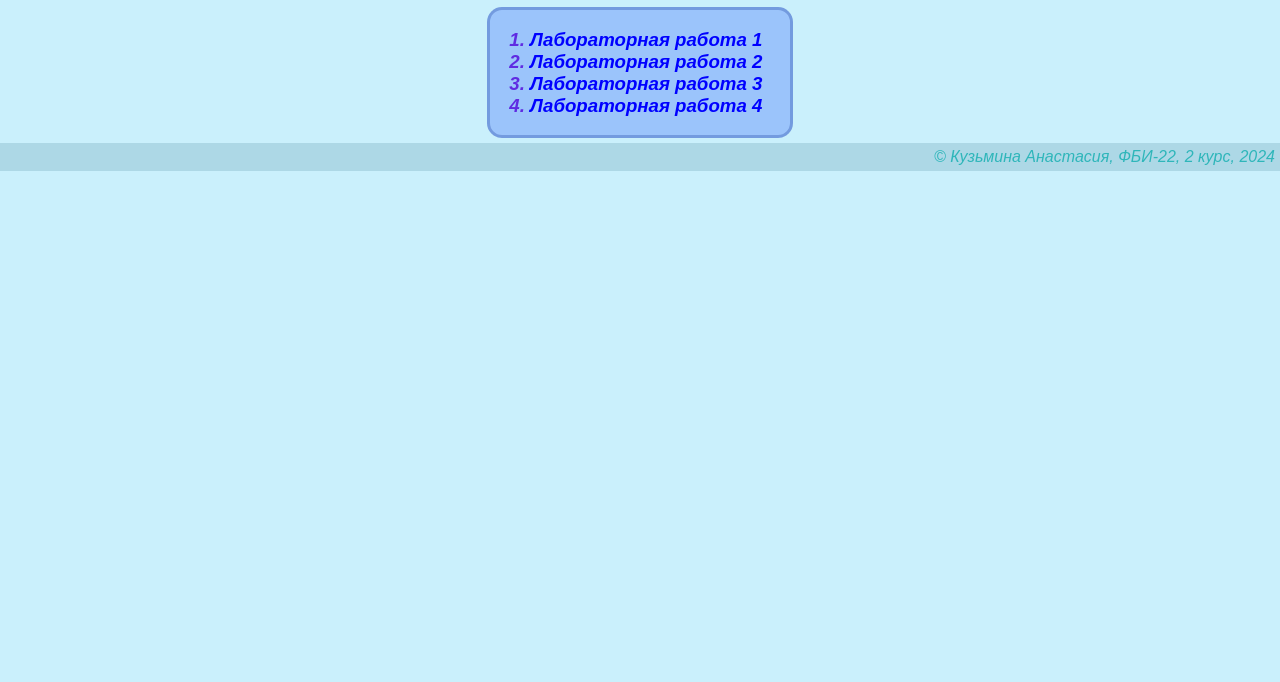
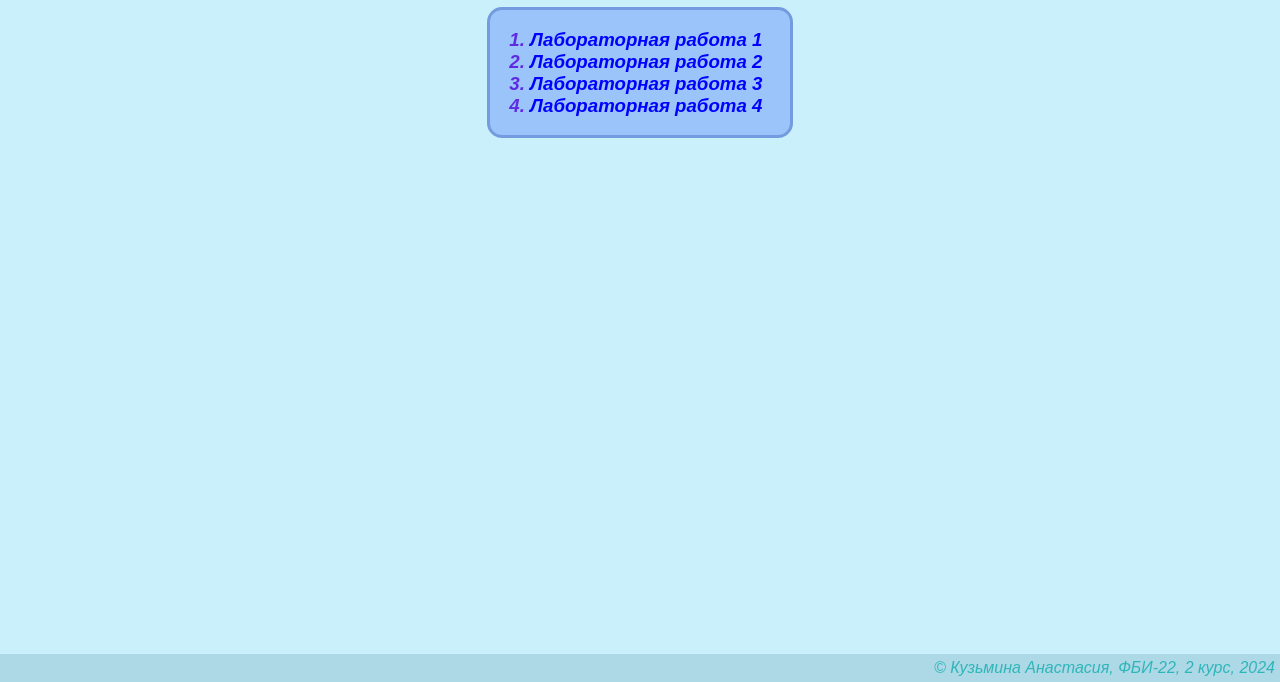
Before and after one commit to nasstasiak/-web-front-labs-sstasia-k, a plain HTML site: page index.html in a window 1280 px wide. Shown: the part 118-800 px from the top of the page. Drawn offline with Linux system fonts and the light colour scheme.

Commit message:
СТатическое позиционирование

```diff
--- a/main.css
+++ b/main.css
@@ -19,6 +19,10 @@ footer {
     padding: 5px;
     font-size: 12pt;
     text-align: right;
+    position: fixed;
+    bottom: 0;
+    right: 0;
+    left: 0;
 }
 
 a:link {
@@ -49,9 +53,10 @@ a:active {
 main {
     font-family: Arial, Helvetica, sans-serif;
     font-size: 16px;
-    margin: 5px;
+    margin: 10px 20px 45px;
     font-weight: bold;
     color: rgb(0, 92, 128);
+
 }
 
 div.menu {
```
